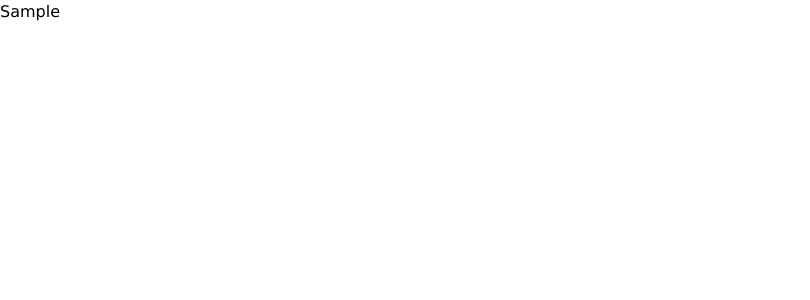
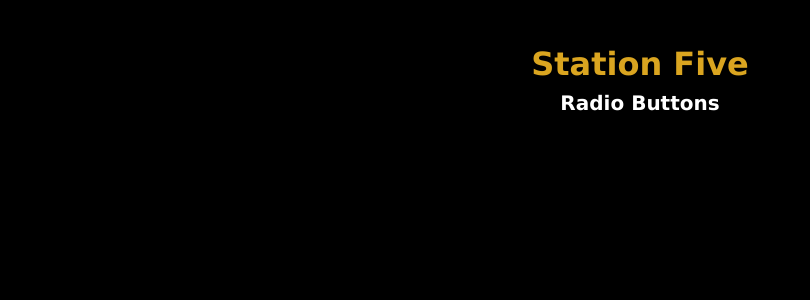
Before and after one commit to larrybarriosjr/stationfive, a React (Create React App) app: page / in a window 1280 px wide. Shown: the top 300 px of the page, without its empty margins (0-810 px from the left). Built offline with nearby package versions, Linux system fonts and the light colour scheme.

Commit message:
Add header

```diff
--- a/src/app/App.tsx
+++ b/src/app/App.tsx
@@ -1,5 +1,12 @@
+import Header from "components/Header"
+import styles from "./styles.module.scss"
+
 function App() {
-  return <div>Sample</div>
+  return (
+    <main className={styles.app}>
+      <Header />
+    </main>
+  )
 }
 
 export default App
--- /dev/null
+++ b/src/app/styles.module.scss
@@ -0,0 +1,6 @@
+.app {
+  background: black;
+  min-height: 100vh;
+  width: 100vw;
+  padding: 0 2.5rem;
+}
--- /dev/null
+++ b/src/components/Header.tsx
@@ -0,0 +1,12 @@
+import styles from "./styles.module.scss"
+
+const Header = () => {
+  return (
+    <header className={styles.header}>
+      <h1>Station Five</h1>
+      <h2 className={styles.header__subheading}>Radio Buttons</h2>
+    </header>
+  )
+}
+
+export default Header
--- /dev/null
+++ b/src/components/styles.module.scss
@@ -0,0 +1,9 @@
+.header {
+  color: goldenrod;
+  text-align: center;
+  padding: 2.5rem;
+  &__subheading {
+    color: white;
+    font-size: 1.25rem;
+  }
+}
```
